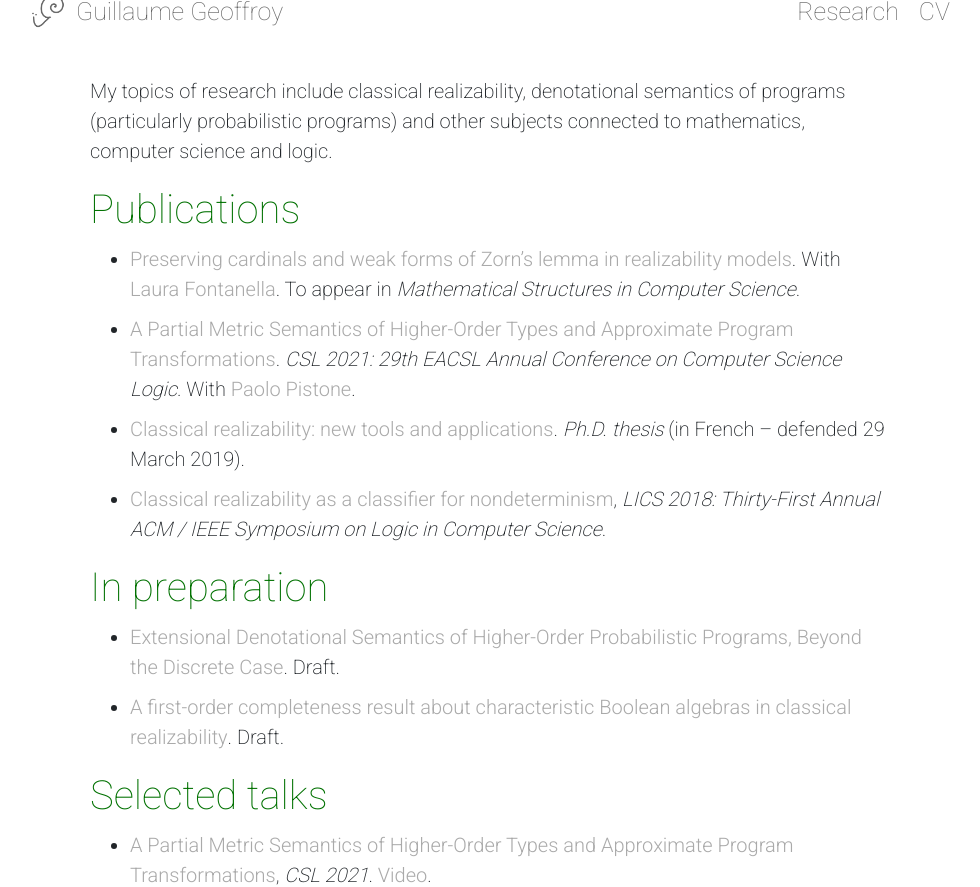
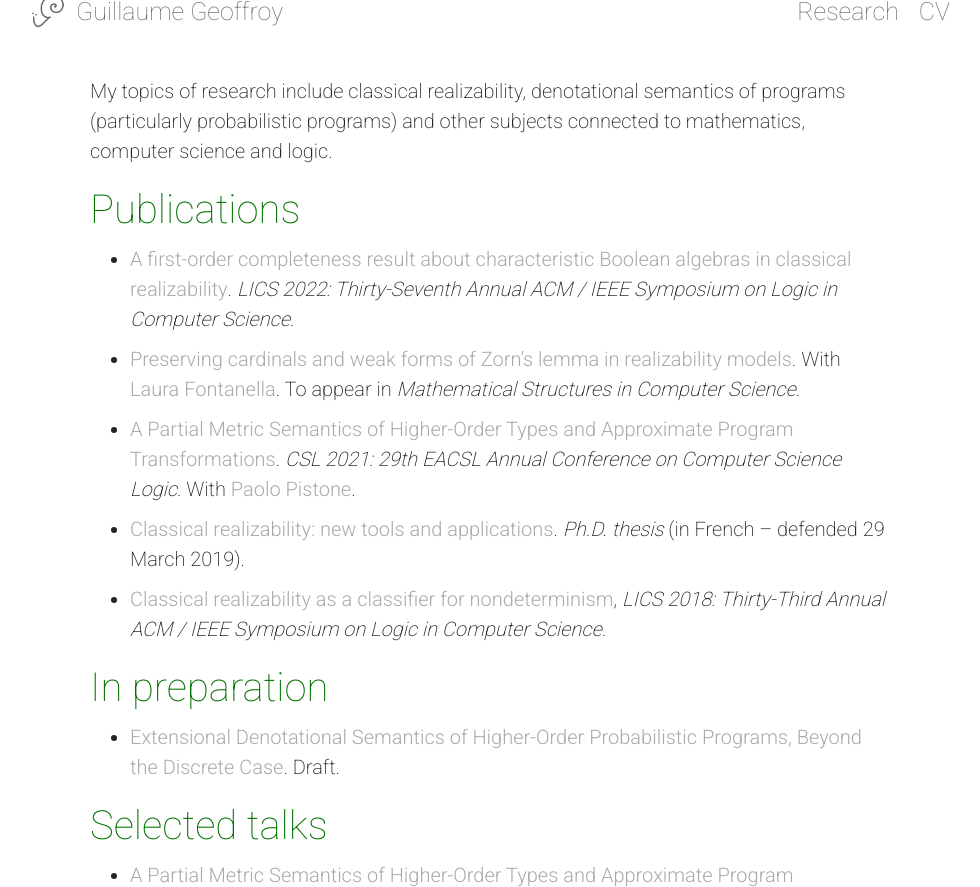
Before and after one commit to guillaume-geoffroy/geoffroy.re, a Jekyll site: the page built from en/research.md, in a window 1280 px wide and 900 px high, scrolled down 351 px, cut to the strip 13-900 px from the top of the window. Shown: the whole strip, without its empty margins (150-1130 px from the left). Built offline with Jekyll 4.4.1, drawn with Linux system fonts in a browser that asks for light colours; nearby versions of some CDN libraries.

Commit message:
Update Research EN

```diff
--- a/en/research.md
+++ b/en/research.md
@@ -10,20 +10,21 @@ My topics of research include classical realizability, denotational semantics of
 Publications
 ============
 
+* [A first-order completeness result about characteristic Boolean algebras in classical realizability](/docs/geoffroy-2022-realizability-characteristic-boolean-algebra-first-order.pdf). *LICS 2022: Thirty-Seventh Annual ACM / IEEE Symposium on Logic in Computer Science*.
+
 * [Preserving cardinals and weak forms of Zorn's lemma in realizability models](/docs/fontanella-geoffroy-2020-preserving-cardinals-and-weak-zorn-in-classical-realizability.pdf). With [Laura Fontanella](https://www.i2m.univ-amu.fr/perso/laura.fontanella/). To appear in *Mathematical Structures in Computer Science*.
 
 * [A Partial Metric Semantics of Higher-Order Types and Approximate Program Transformations](https://doi.org/10.4230/LIPIcs.CSL.2021.23). *CSL 2021: 29th EACSL Annual Conference on Computer Science Logic*. With [Paolo Pistone](http://logica.uniroma3.it/pistone/).
 
 * [Classical realizability: new tools and applications](/docs/these.pdf). *Ph.D. thesis* (in French -- defended 29 March 2019).
 
-* [Classical realizability as a classifier for nondeterminism](https://hal.archives-ouvertes.fr/hal-01802215), *LICS 2018: Thirty-First Annual ACM / IEEE Symposium on Logic in Computer Science*.
+* [Classical realizability as a classifier for nondeterminism](https://hal.archives-ouvertes.fr/hal-01802215), *LICS 2018: Thirty-Third Annual ACM / IEEE Symposium on Logic in Computer Science*.
 
 In preparation
 ==============
 
 * [Extensional Denotational Semantics of Higher-Order Probabilistic Programs, Beyond the Discrete Case](/docs/geoffroy-2021-convex-qbs.pdf). Draft.
 
-* [A first-order completeness result about characteristic Boolean algebras in classical realizability](/docs/geoffroy-2022-realizability-characteristic-boolean-algebra-first-order.pdf). Draft.
 
 Selected talks
 ==============
```
